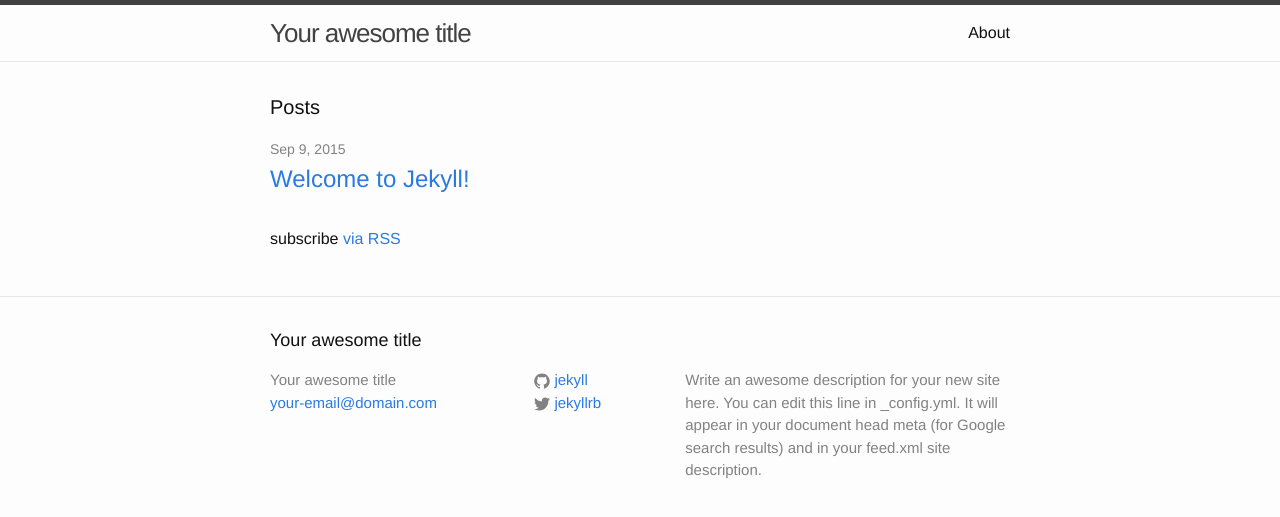
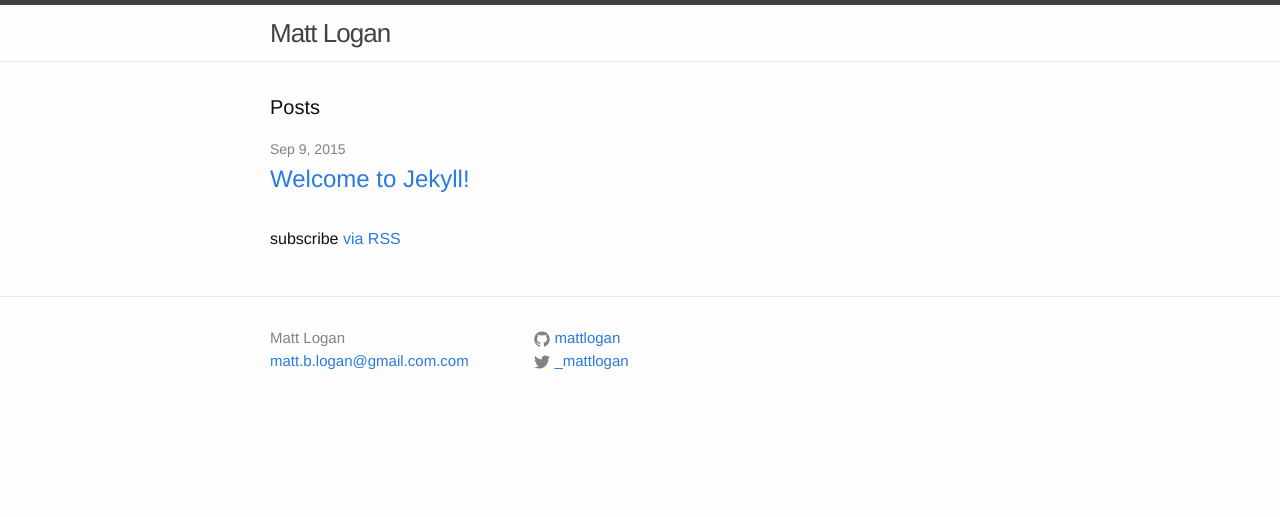
Before and after one commit to mattlogan/mattlogan.github.io, a Jekyll site: the page built from index.html, in a window 1280 px wide. Shown: the top 517 px of the page. Built offline with Jekyll 4.4.1, drawn with Linux system fonts in a browser that asks for light colours.

Commit message:
Updated site formatting

```diff
--- a/_config.yml
+++ b/_config.yml
@@ -1,14 +1,12 @@
 # Site settings
-title: Your awesome title
-email: your-email@domain.com
+title: Matt Logan
+email: matt.b.logan@gmail.com.com
 description: > # this means to ignore newlines until "baseurl:"
-  Write an awesome description for your new site here. You can edit this
-  line in _config.yml. It will appear in your document head meta (for
-  Google search results) and in your feed.xml site description.
+  Matt Logan's Android development blog
 baseurl: "" # the subpath of your site, e.g. /blog/
-url: "http://yourdomain.com" # the base hostname & protocol for your site
-twitter_username: jekyllrb
-github_username:  jekyll
+url: "http://mattlogan.github.io" # the base hostname & protocol for your site
+twitter_username: _mattlogan
+github_username:  mattlogan
 
 # Build settings
 markdown: kramdown
--- a/_includes/footer.html
+++ b/_includes/footer.html
@@ -1,8 +1,6 @@
 <footer class="site-footer">
 
   <div class="wrapper">
-
-    <h2 class="footer-heading">{{ site.title }}</h2>
 
     <div class="footer-col-wrapper">
       <div class="footer-col  footer-col-1">
@@ -44,10 +42,6 @@
           {% endif %}
         </ul>
       </div>
-
-      <div class="footer-col  footer-col-3">
-        <p class="text">{{ site.description }}</p>
-      </div>
     </div>
 
   </div>
--- a/_includes/header.html
+++ b/_includes/header.html
@@ -12,14 +12,6 @@
           <path fill="#424242" d="M18,13.516C18,14.335,17.335,15,16.516,15H1.484C0.665,15,0,14.335,0,13.516l0,0 c0-0.82,0.665-1.484,1.484-1.484h15.031C17.335,12.031,18,12.696,18,13.516L18,13.516z"/>
         </svg>
       </a>
-
-      <div class="trigger">
-        {% for page in site.pages %}
-          {% if page.title %}
-          <a class="page-link" href="{{ page.url | prepend: site.baseurl }}">{{ page.title }}</a>
-          {% endif %}
-        {% endfor %}
-      </div>
     </nav>
 
   </div>
```
Also changed, not shown: about.md (deleted, +0 -11 lines).
